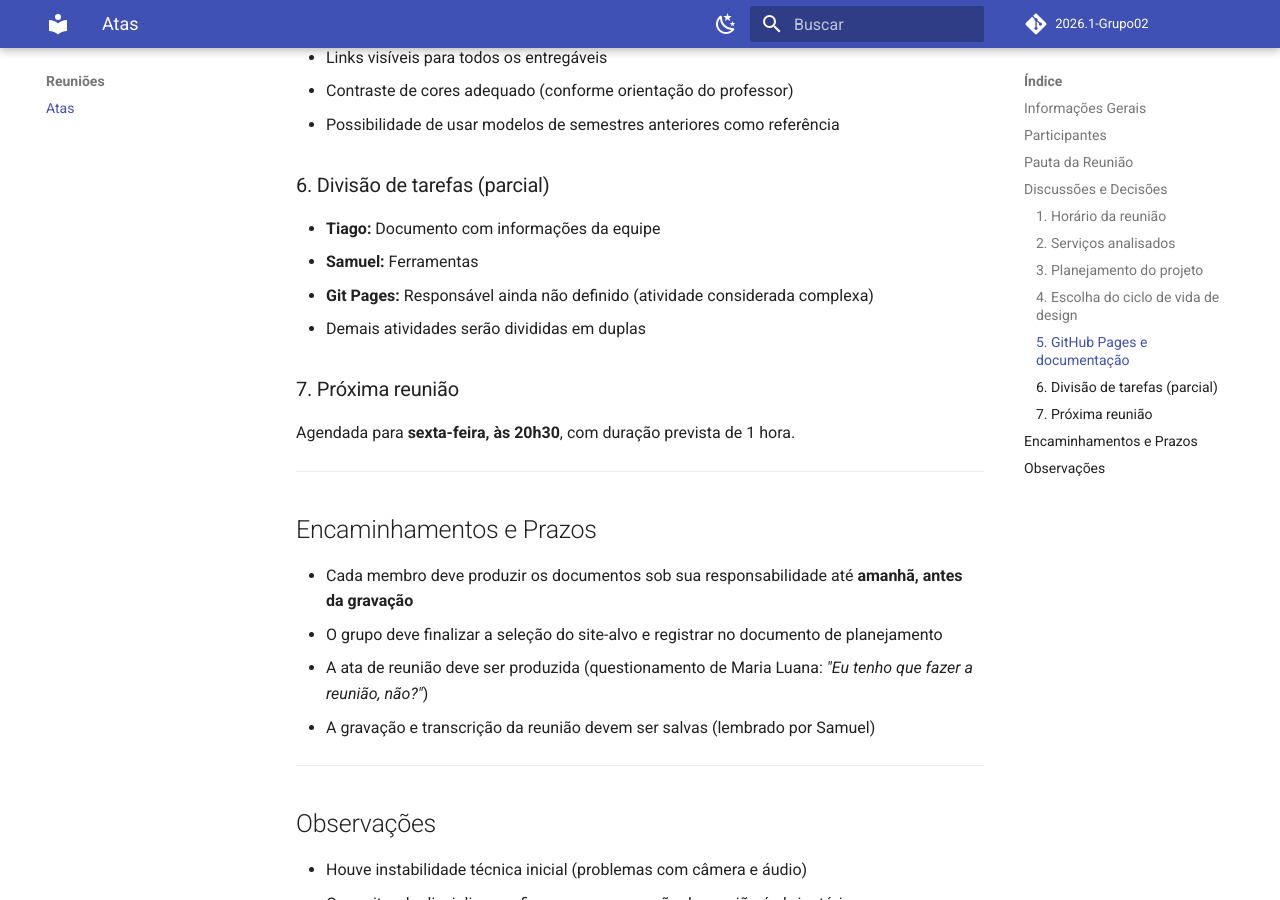
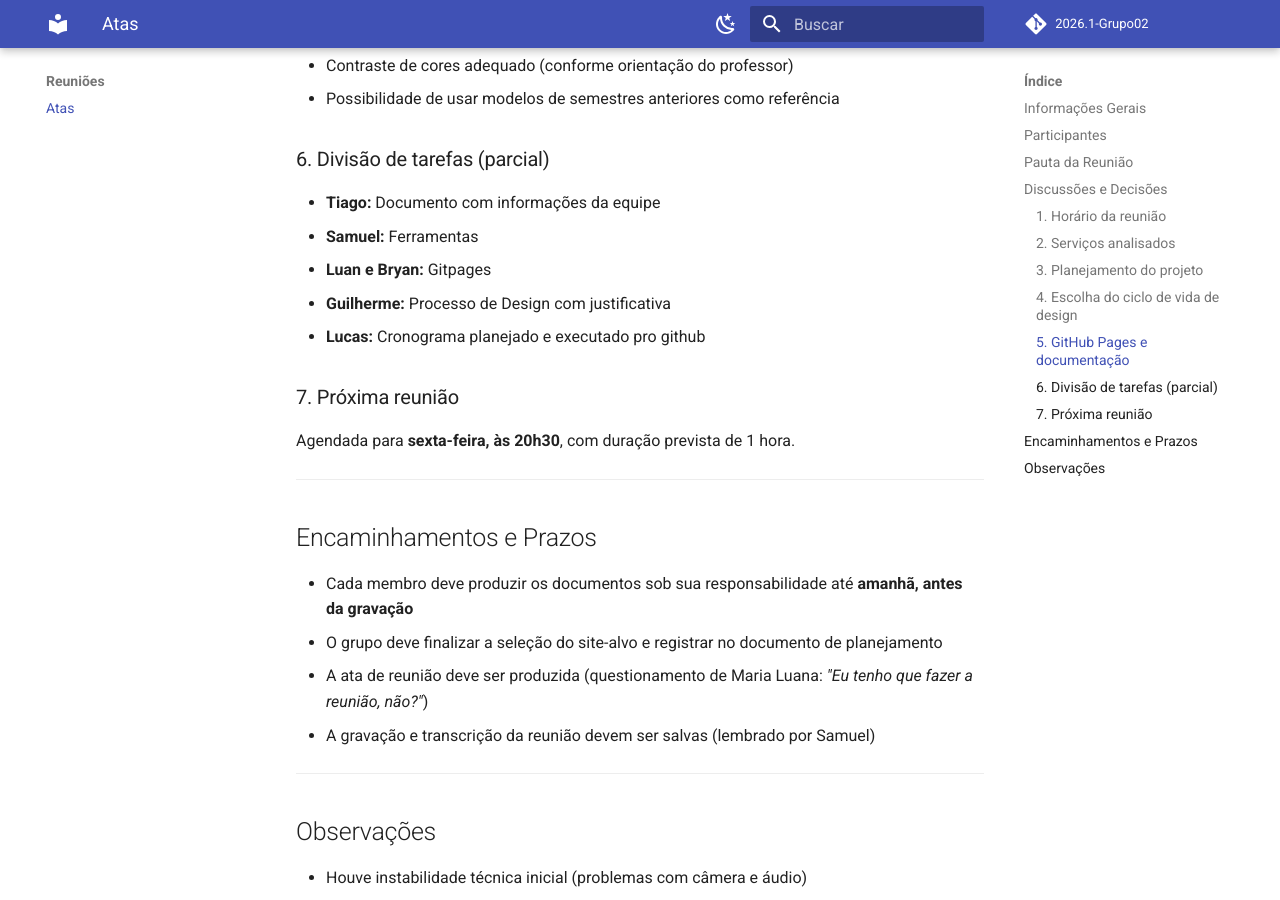
Before and after one commit to Interacao-Humano-Computador/2026.1-Grupo02, an MkDocs documentation site: the page built from docs/Reunioes/Ata Reunião 09 04 26.md, in a window 1280 px wide and 900 px high, scrolled down 2641 px. Built offline with MkDocs 1.6.1 and Material for MkDocs 9.7.7, drawn with Linux system fonts in a browser that asks for light colours; comment, search, counter and statistics services are not loaded; some of the changed text lies outside the part shown.

Commit message:
docs: atualização da ata de reunião 09 04 26
Updated meeting minutes with new details and formatting.

```diff
--- a/docs/Reunioes/Ata Reunião 09 04 26.md
+++ b/docs/Reunioes/Ata Reunião 09 04 26.md
@@ -12,7 +12,7 @@
 | **Data** | 09 de abril de 2026 |
 | **Horário** | Início: 20:34 – Término: aproximadamente 21:36 |
 | **Duração** | Aproximadamente 1 hora |
-| **Local** | Virtual (plataforma não especificada) |
+| **Local** | Virtual (Teams) |
 | **Responsável pela ata** | Bryan |
 | **Tipo de reunião** | Planejamento de projeto |
 
@@ -51,13 +51,13 @@
 
 Foram avaliados os seguintes serviços/sites:
 
-- ECAC
-- PROCON
 - Hemocentro
 - Agendamento eletrônico de exames de curva glicêmica para gestantes
 - Portal da Secretaria de Educação do DF (matrícula regular digital, consulta de histórico acadêmico)
 
 O grupo considerou que muitos sites apresentam apenas informações estáticas, sem funcionalidades transacionais efetivas.
+
+- Serviço/site escolhido: Secretaria de Estado de Saúde do Distrito Federal - SES-DF
 
 ### 3. Planejamento do projeto
 
@@ -89,8 +89,9 @@
 
 - **Tiago:** Documento com informações da equipe
 - **Samuel:** Ferramentas
-- **Git Pages:** Responsável ainda não definido (atividade considerada complexa)
-- Demais atividades serão divididas em duplas
+- **Luan e Bryan:** Gitpages
+- **Guilherme:** Processo de Design com justificativa
+- **Lucas:** Cronograma planejado e executado pro github
 
 ### 7. Próxima reunião
 
```
